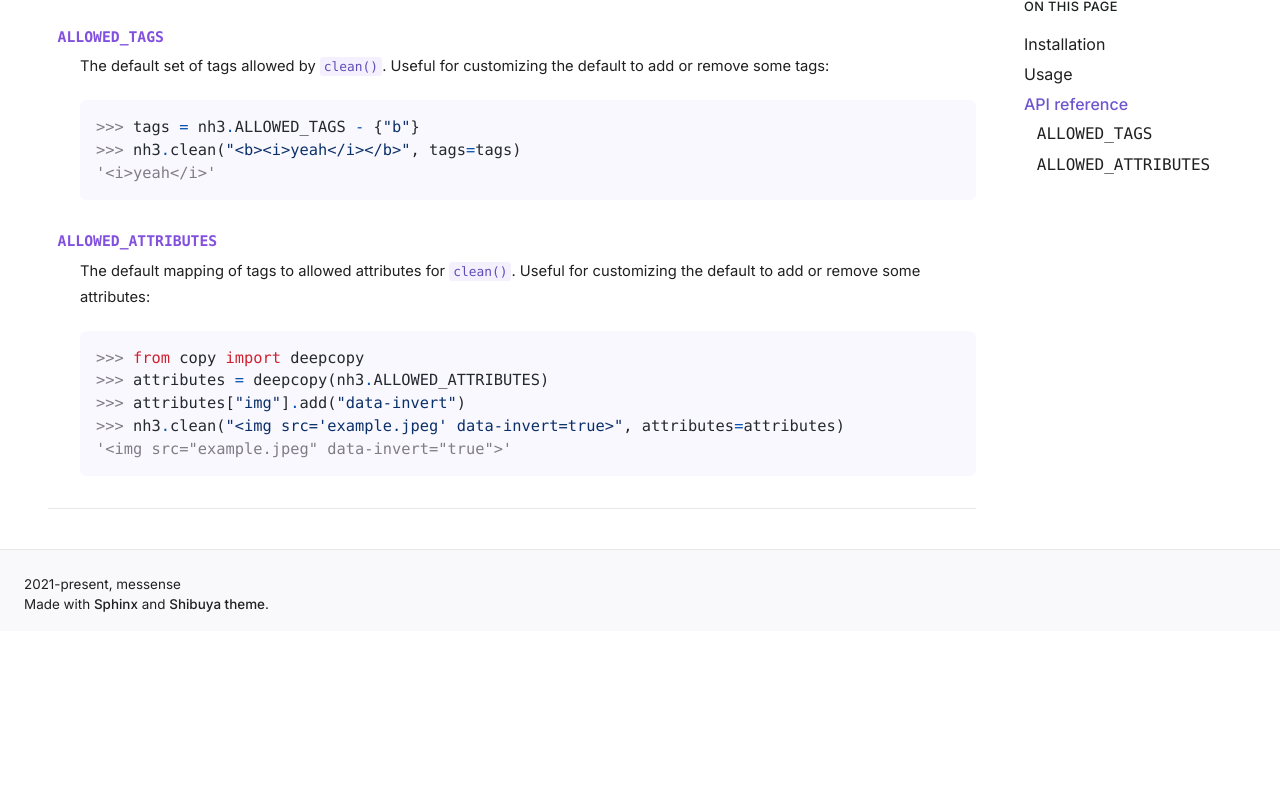
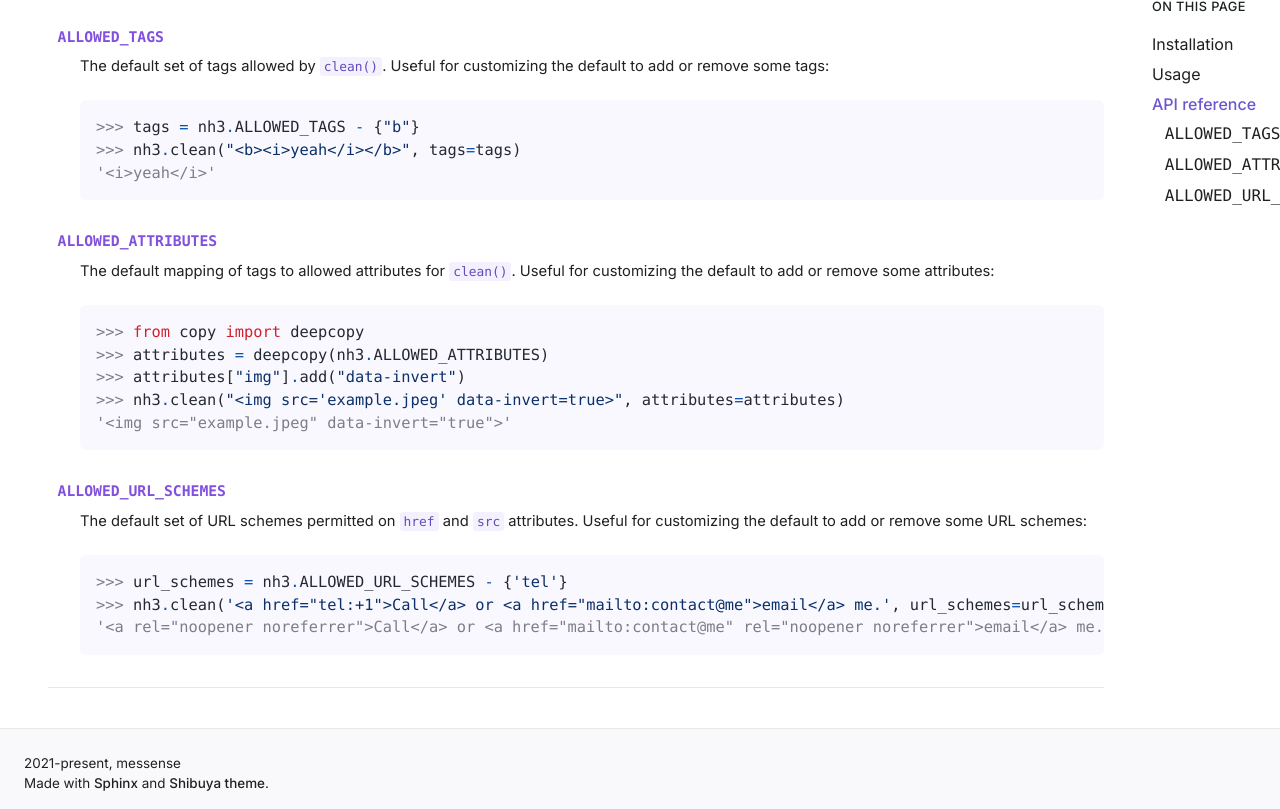
Before and after one commit to messense/nh3, a Sphinx documentation site: the page built from docs/index.rst, in a window 1280 px wide and 900 px high, scrolled down 919 px, cut to the strip 91-900 px from the top of the window. Built offline with Sphinx 7.4.7, drawn with Linux system fonts in a browser that asks for light colours; before the commit the page ends 1641 px from its top, so only the background shows below that.

Commit message:
Add docs for ALLOWED_URL_SCHEMES (#56)

```diff
--- a/docs/index.rst
+++ b/docs/index.rst
@@ -60,3 +60,14 @@
        >>> attributes["img"].add("data-invert")
        >>> nh3.clean("<img src='example.jpeg' data-invert=true>", attributes=attributes)
        '<img src="example.jpeg" data-invert="true">'
+
+.. attribute:: ALLOWED_URL_SCHEMES
+
+   The default set of URL schemes permitted on ``href`` and ``src`` attributes.
+   Useful for customizing the default to add or remove some URL schemes:
+
+   .. code-block:: pycon
+
+       >>> url_schemes = nh3.ALLOWED_URL_SCHEMES - {'tel'}
+       >>> nh3.clean('<a href="tel:+1">Call</a> or <a href="mailto:contact@me">email</a> me.', url_schemes=url_schemes)
+       '<a rel="noopener noreferrer">Call</a> or <a href="mailto:contact@me" rel="noopener noreferrer">email</a> me.'
```
